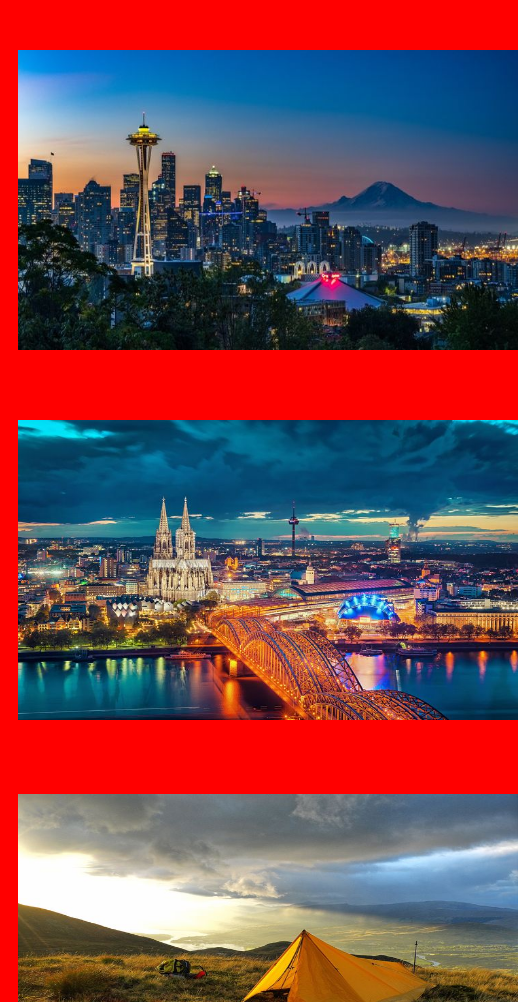
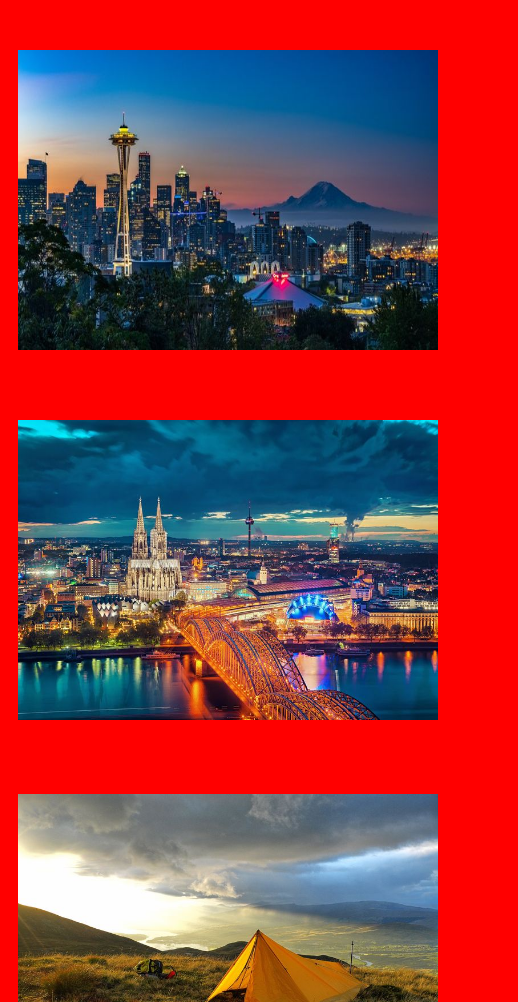
Before and after one commit to IyyanarS/index, a plain HTML site: page index.html in a window 390 px wide. Shown: the part 98-1100 px from the top of the page, 518 px wide, since content can reach past the window. Drawn offline with Linux system fonts and the light colour scheme.

Commit message:
Update style.css

```diff
--- a/style.css
+++ b/style.css
@@ -64,20 +64,20 @@ li{
     }
 
     .img1{
-        width: 500px;
+        width: 420px;
         height: 300px;
         margin-top: 50px;
 
         display: block;
     }
     .img2{
-        width: 500px;
+        width: 420px;
         height: 300px;
         margin-top: 70px;
 
     }
     .img3{
-        width: 500px;
+        width: 420px;
         height: 300px;
         margin-top: 70px;
 
```
